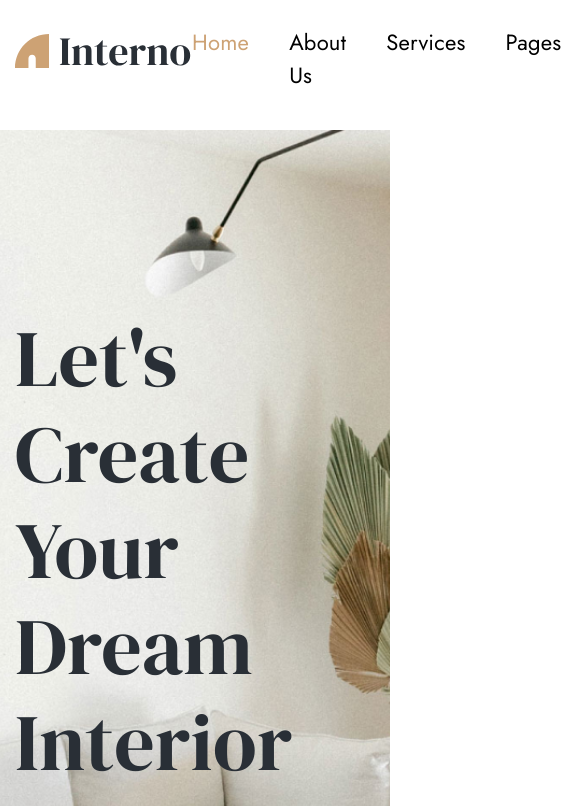
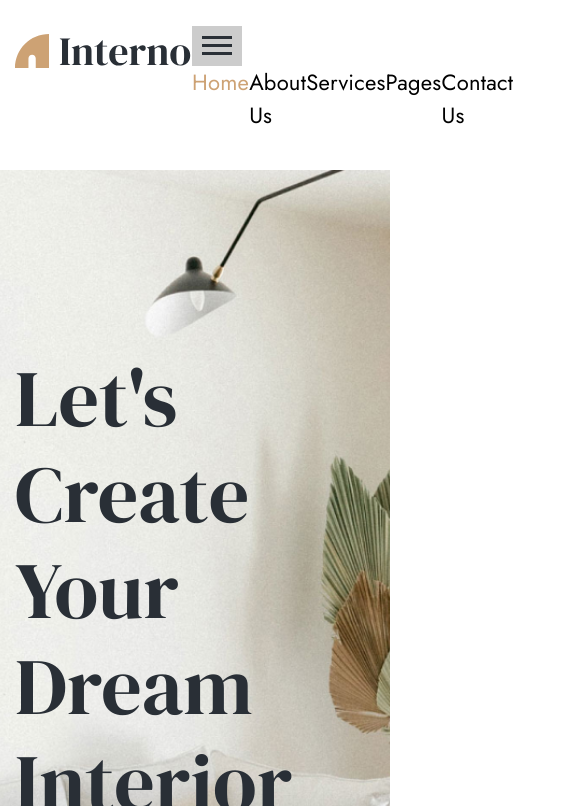
Before and after one commit to M4ximka123/Interio, a plain HTML site: page index.html in a window 390 px wide. Shown: the top 806 px of the page, 585 px wide, since content can reach past the window. Drawn offline with Linux system fonts and the light colour scheme.

Commit message:
add file media

```diff
--- a/index.html
+++ b/index.html
@@ -12,17 +12,23 @@
         rel="stylesheet">
     <link rel="stylesheet" href="scss/normalize.css">
     <link rel="stylesheet" href="scss/style.css">
+    <link rel="stylesheet" href="scss/media.css">
 </head>
 
 <body>
 
-    <header class="header">
+     <header class="header">
         <div class="container">
             <div class="header__inner">
                 <a class="header__logo" href="#">
                     <img class="logo__img" src="images/header/logo.svg" alt="logo Interno"></img>
                 </a>
                 <nav class="nav">
+                    <div class="burger__menu">
+                        <div></div>
+                        <div></div>
+                        <div></div>
+                    </div>
                     <ul class="header__list">
                         <li class="header__list-item">
                             <a href="#" class="header__list-link link-active">Home</a>
@@ -57,7 +63,7 @@
             </div>
         </div>
     </header>
-    <section class="opportunities">
+    <!--<section class="opportunities">
         <div class="container">
             <div class="opportunities__inner">
                 <div class="opportunities__item">
@@ -541,7 +547,7 @@
                 Copyright © Interno | Designed by <span>Victorflow</span> Templates - Powered by <span>Webflow</span>
             </a>
         </div>
-    </footer>
+    </footer> -->
 
     <script src="js/main.js"></script>
 </body>
--- /dev/null
+++ b/scss/media.css
@@ -0,0 +1,14 @@
+@media(max-width:800px){
+    .header{
+        position: relative;
+    }
+    .burger__menu{
+        display: block;
+      }
+      .header__list{
+
+      }
+      .header__list-item+.header__list-item{
+        margin-left: 0;
+      }
+}
--- a/scss/style.scss
+++ b/scss/style.scss
@@ -412,9 +412,6 @@ body {
 
 .blogs {
     padding-top: 143px;
-    &__inner {
-    }
-
     &__title {
         color: $title-color;
         text-align: center;
```
Also changed, not shown: scss/style.css.
